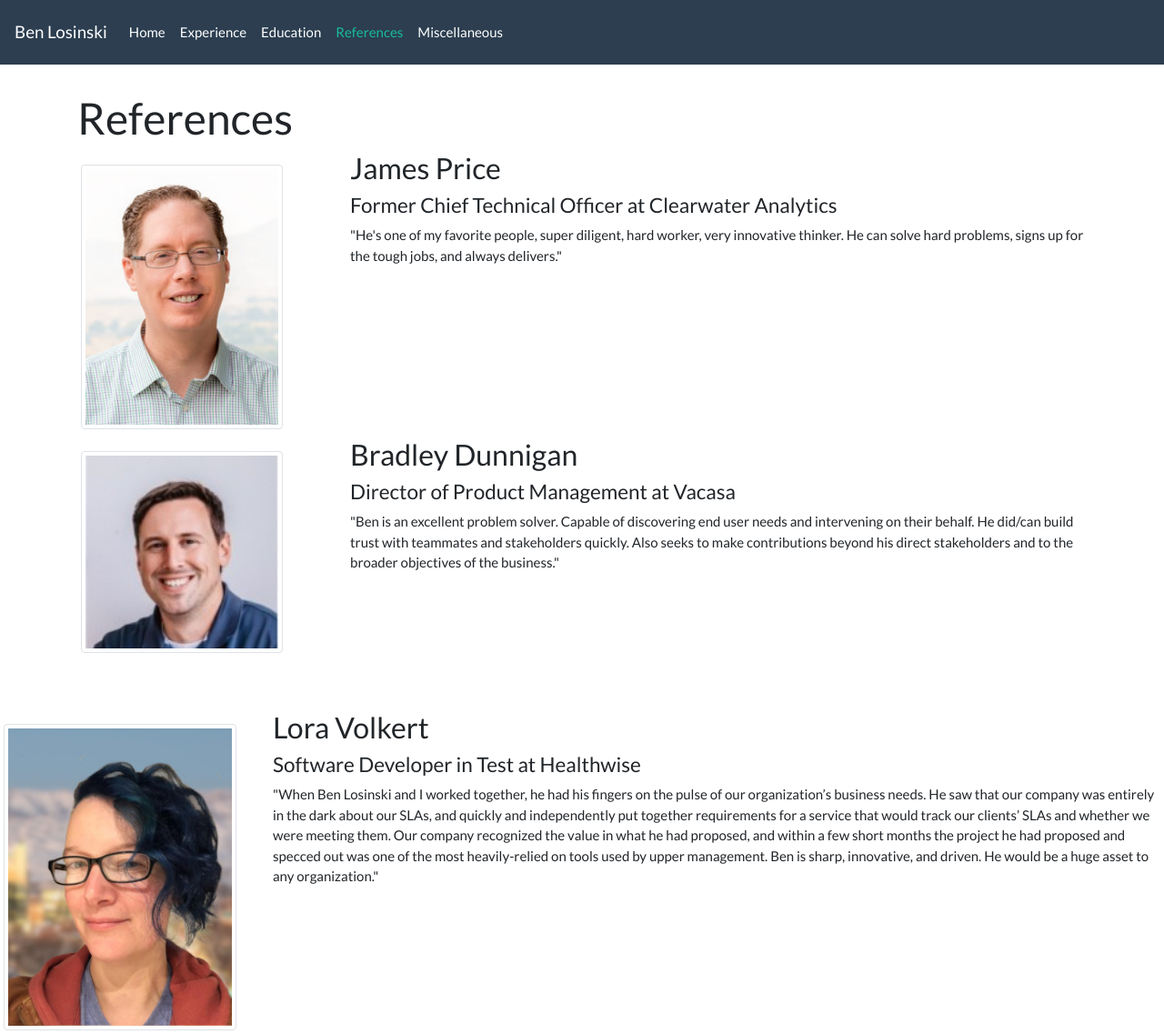
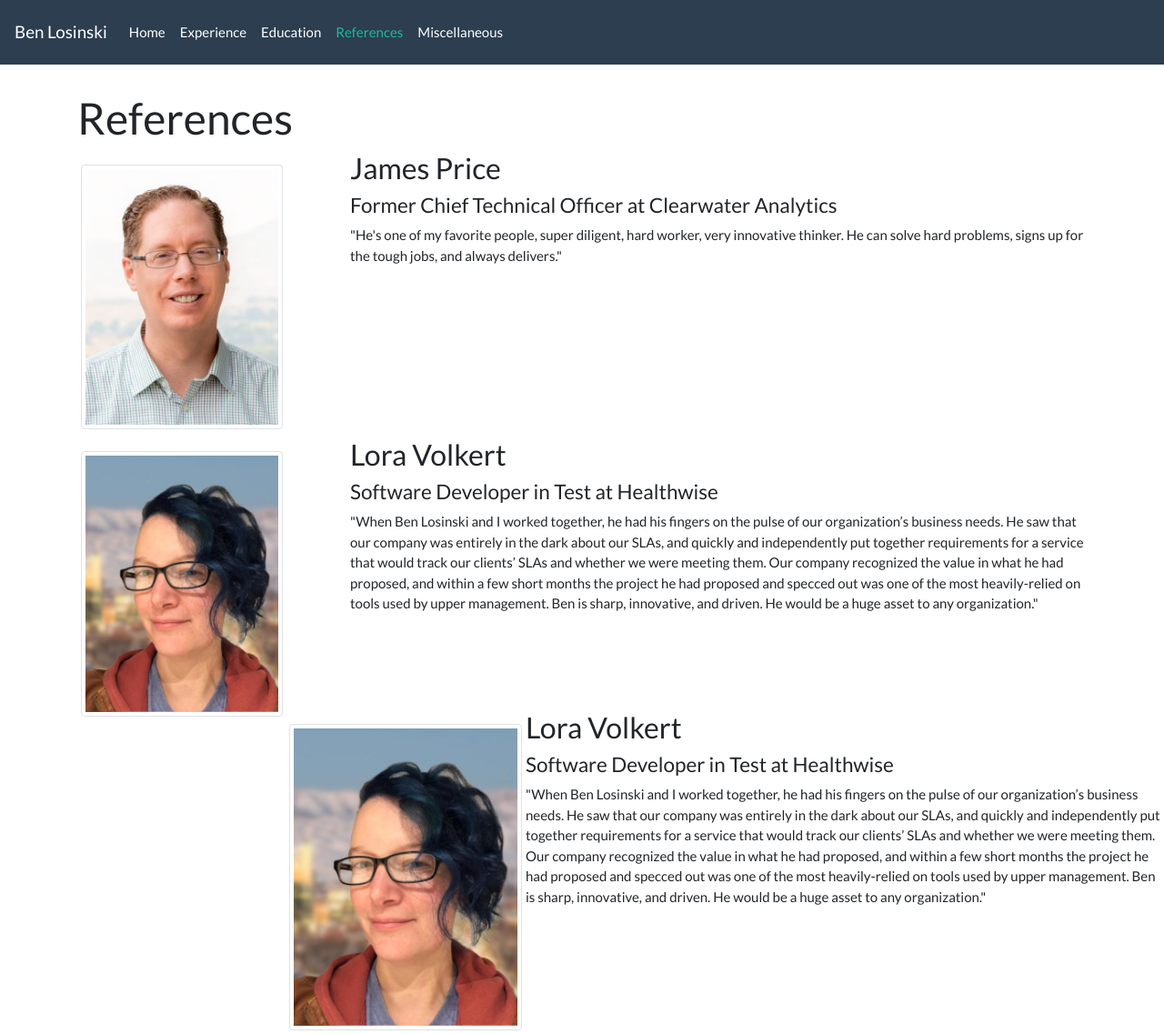
Before and after one commit to benlosinski/benlosinski.github.io, a Jekyll site: the page built from References.html, in a window 1280 px wide. Shown: the whole page at 91% size. Built offline with Jekyll 4.4.1, drawn with Linux system fonts in a browser that asks for light colours.

Commit message:
Update References.html

```diff
--- a/References.html
+++ b/References.html
@@ -19,12 +19,12 @@
    </div>
  </div>
 <div style="min-height: 300px">
-  <img class="img-thumbnail image-left" style="width:20%"  src="{{ '/assets/brad.jpeg' | prepend: site.baseurl }}"/>
+  <img class="img-thumbnail image-left" style="width:20%"  src="{{ '/assets/Lora.jpg' | prepend: site.baseurl }}"/>
   <div class="comment-right">
-    <h3>Bradley Dunnigan</h3>
-    <h4>Director of Product Management at Vacasa</h4>
+    <h3>Lora Volkert</h3>
+    <h4>Software Developer in Test at Healthwise</h4>
     <p>
-      "Ben is an excellent problem solver. Capable of discovering end user needs and intervening on their behalf. He did/can build trust with teammates and stakeholders quickly. Also seeks to make contributions beyond his direct stakeholders and to the broader objectives of the business."
+      "When Ben Losinski and I worked together, he had his fingers on the pulse of our organization’s business needs. He saw that our company was entirely in the dark about our SLAs, and quickly and independently put together requirements for a service that would track our clients’ SLAs and whether we were meeting them. Our company recognized the value in what he had proposed, and within a few short months the project he had proposed and specced out was one of the most heavily-relied on tools used by upper management. Ben is sharp, innovative, and driven. He would be a huge asset to any organization."
     </p>
     </div>
    </div>
```
